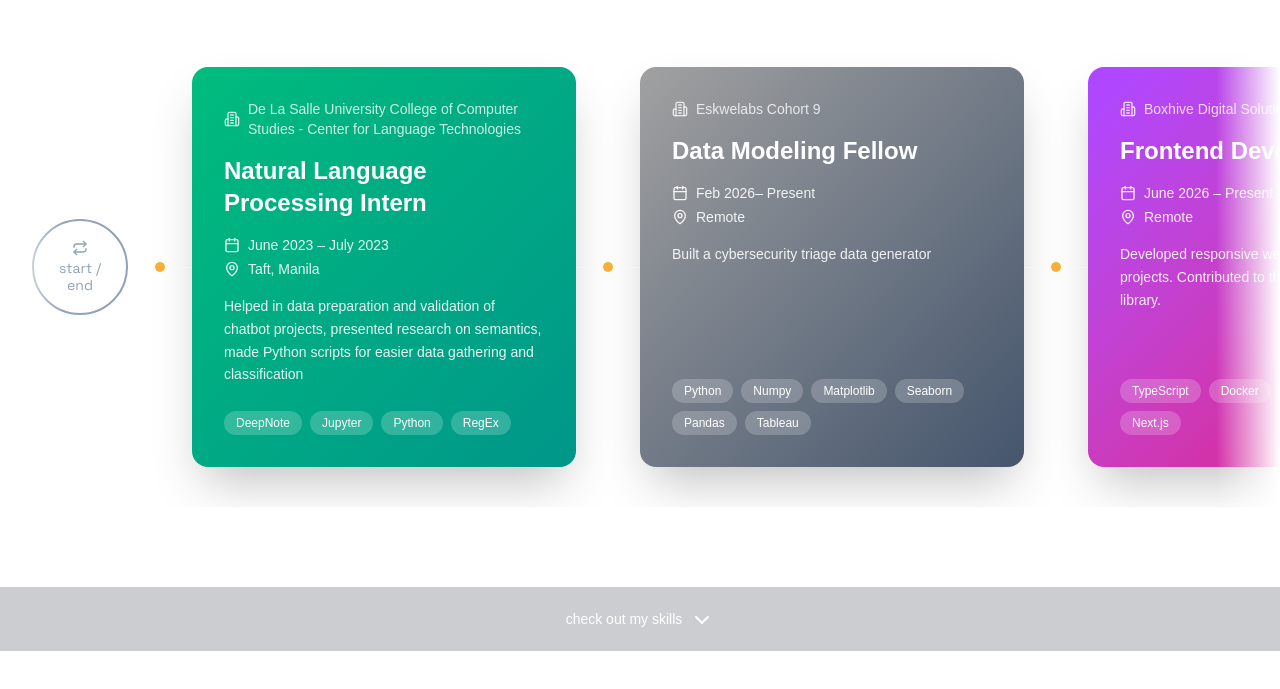
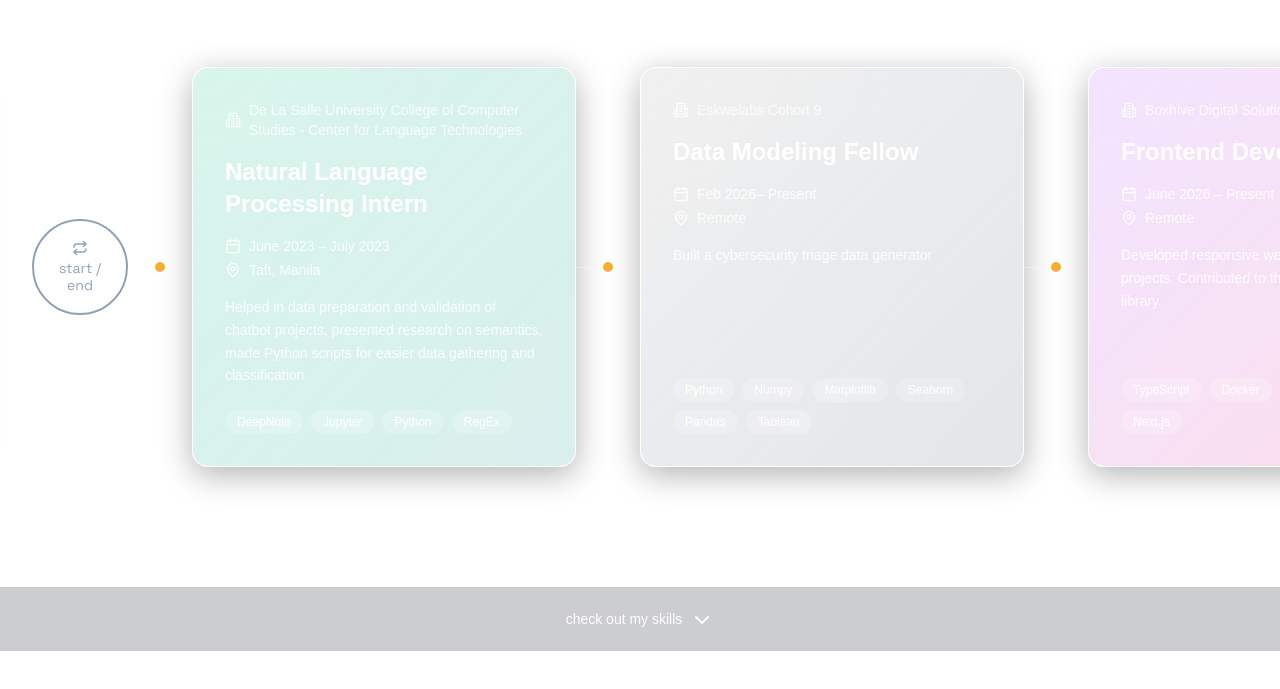
Before and after one commit to wiishiwaashi/wishi-projects, a Next.js app: page / in a window 1280 px wide. Shown: the part 3331-4020 px from the top of the page. Built offline with nearby package versions, Linux system fonts and the light colour scheme.

Commit message:
style: update glassy style

```diff
--- a/components/home_sections/Experiences.tsx
+++ b/components/home_sections/Experiences.tsx
@@ -66,13 +66,14 @@
         </FadeIn>
       </div>
 
+      {/* No mask-image here: a masked parent stops backdrop-blur from seeing the background */}
       <div
         ref={scrollerRef}
         onPointerDown={onPointerDown}
         onPointerMove={onPointerMove}
         onPointerUp={endDrag}
         onPointerCancel={endDrag}
-        className="w-full overflow-x-auto cursor-grab active:cursor-grabbing select-none [scrollbar-width:none] [&::-webkit-scrollbar]:hidden [mask-image:linear-gradient(to_right,transparent,black_5%,black_95%,transparent)]"
+        className="w-full overflow-x-auto cursor-grab active:cursor-grabbing select-none [scrollbar-width:none] [&::-webkit-scrollbar]:hidden"
       >
         <div className="flex items-center w-max py-10">
           {Array.from({ length: COPIES }, (_, copy) => (
@@ -97,8 +98,23 @@
 
                   {/* Card */}
                   <div
-                    className={`flex-none w-96 h-[400px] rounded-2xl bg-gradient-to-br ${e.color} shadow-2xl hover:scale-105 transition-transform duration-300 p-8 text-white flex flex-col justify-between`}
+                    className="relative flex-none w-96 h-[400px] rounded-2xl overflow-hidden
+                      bg-gradient-to-br from-white/10 to-white/[0.02]
+                      backdrop-blur-2xl backdrop-saturate-150
+                      border border-white/30
+                      shadow-[0_8px_32px_rgba(0,0,0,0.3),inset_0_1px_0_rgba(255,255,255,0.5),inset_0_-1px_0_rgba(255,255,255,0.08)]
+                      hover:scale-105 transition-transform duration-300"
                   >
+                    {/* Glare: light catching the top-left corner */}
+                    <div className="absolute inset-0 pointer-events-none bg-[radial-gradient(120%_80%_at_0%_0%,rgba(255,255,255,0.22),transparent_55%)]" />
+
+                    {/* Color tint: raise or lower the opacity to taste */}
+                    <div
+                      className={`absolute inset-0 pointer-events-none bg-gradient-to-br ${e.color} opacity-15`}
+                    />
+
+                    {/* Content sits above the glare and tint */}
+                    <div className="relative h-full p-8 text-white flex flex-col justify-between">
                       <div className="space-y-4">
                         <div className="flex items-center gap-2 text-white/80 text-sm">
                           <Building2 className="w-4 h-4 shrink-0" /> {e.company}
@@ -128,6 +144,7 @@
                       </div>
                     </div>
                   </div>
+                </div>
               ))}
 
               {/* Line into the next lap's start marker */}
```
Lines whose indentation alone changed are shown as unchanged.
